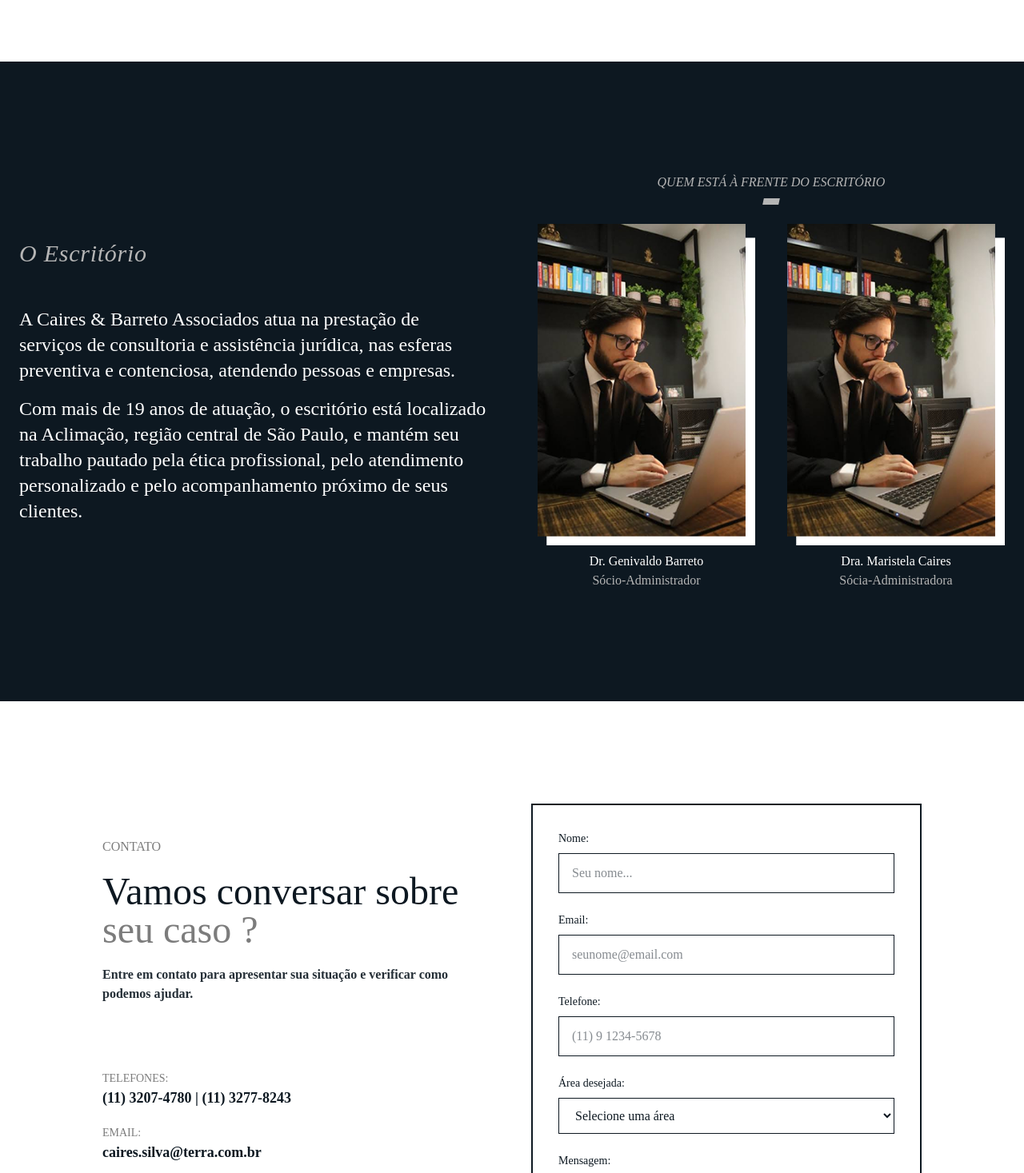
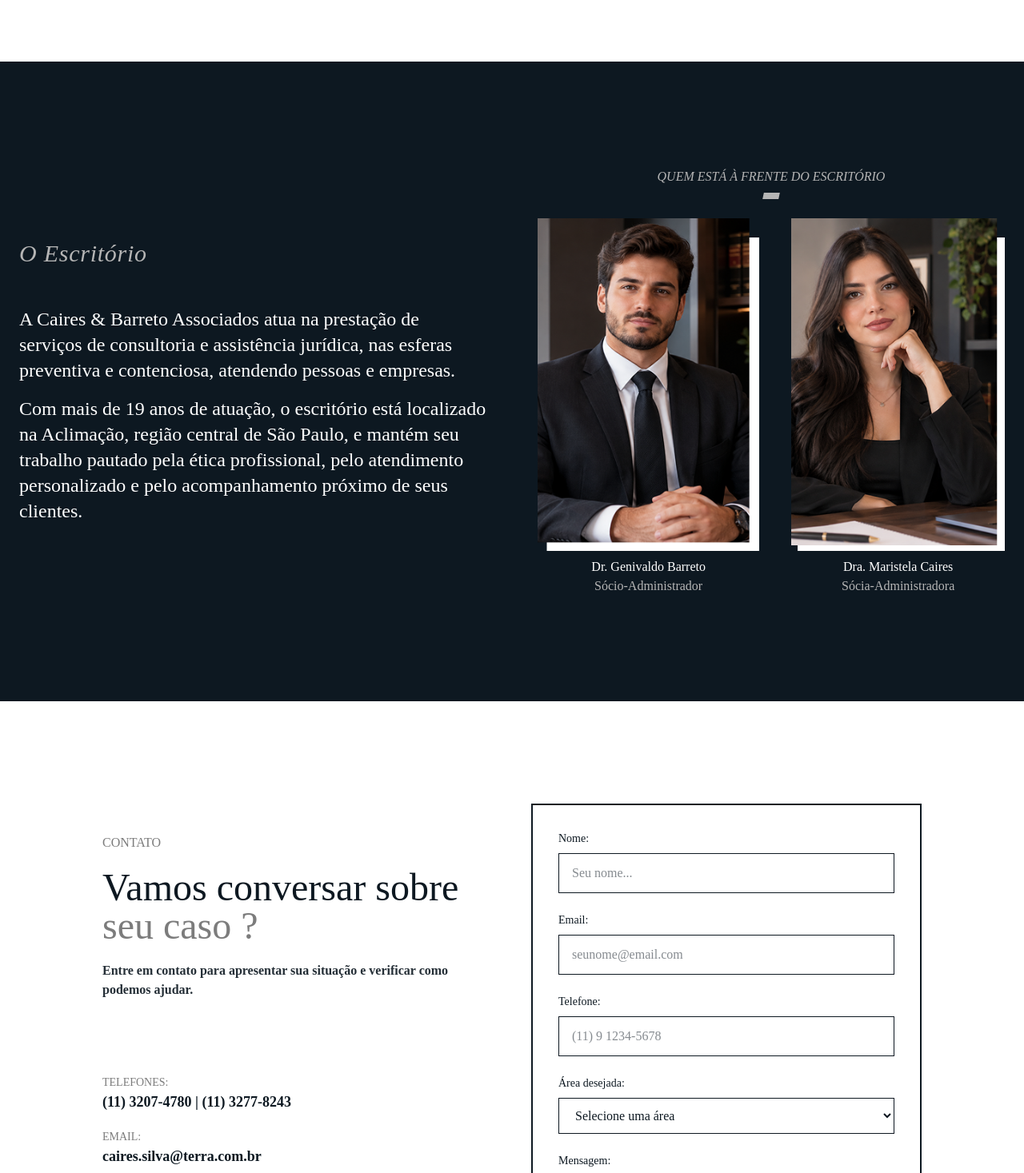
Before and after one commit to LauraBarret0/cairesebarreto, a React (Vite) app: page / in a window 1280 px wide. Shown: the part 1599-3066 px from the top of the page at 80% size. Built offline with nearby package versions, Linux system fonts and the light colour scheme; a web font is replaced by a local one.

Commit message:
feat: add lawyer image

```diff
--- a/src/sections/Contact.jsx
+++ b/src/sections/Contact.jsx
@@ -24,7 +24,7 @@ const Contact = () => {
                 Vamos conversar sobre{" "}
                 <span className="text-muted"> seu caso ?</span>
               </h2>
-              <p className="text-foreground/90 text-base font-semibold">
+              <p className="text-foreground/90 text-base font-semibold pb-5 ">
                 Entre em contato para apresentar sua situação e verificar como
                 podemos ajudar.
               </p>
--- a/src/sections/Office.jsx
+++ b/src/sections/Office.jsx
@@ -51,7 +51,7 @@ const Office = () => {
           </div>
 
           <div className="flex flex-col items-center gap-2">
-            <img src="/doutor.png" alt="" />
+            <img src="/doutora.png" alt="" />
 
             <p className="text-text text-center">
               Dra. Maristela Caires <br />
```
Also changed, not shown: public/doutor.png, public/doutora.png (added).
